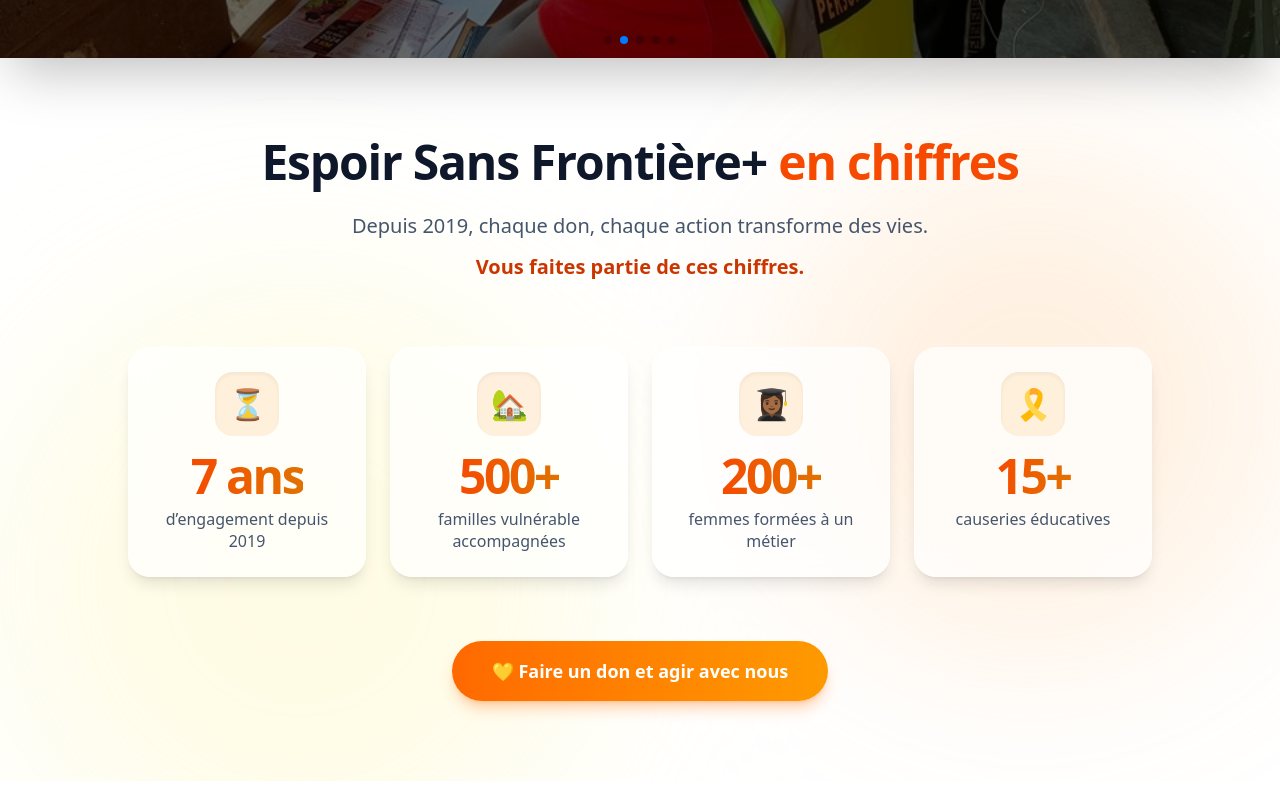
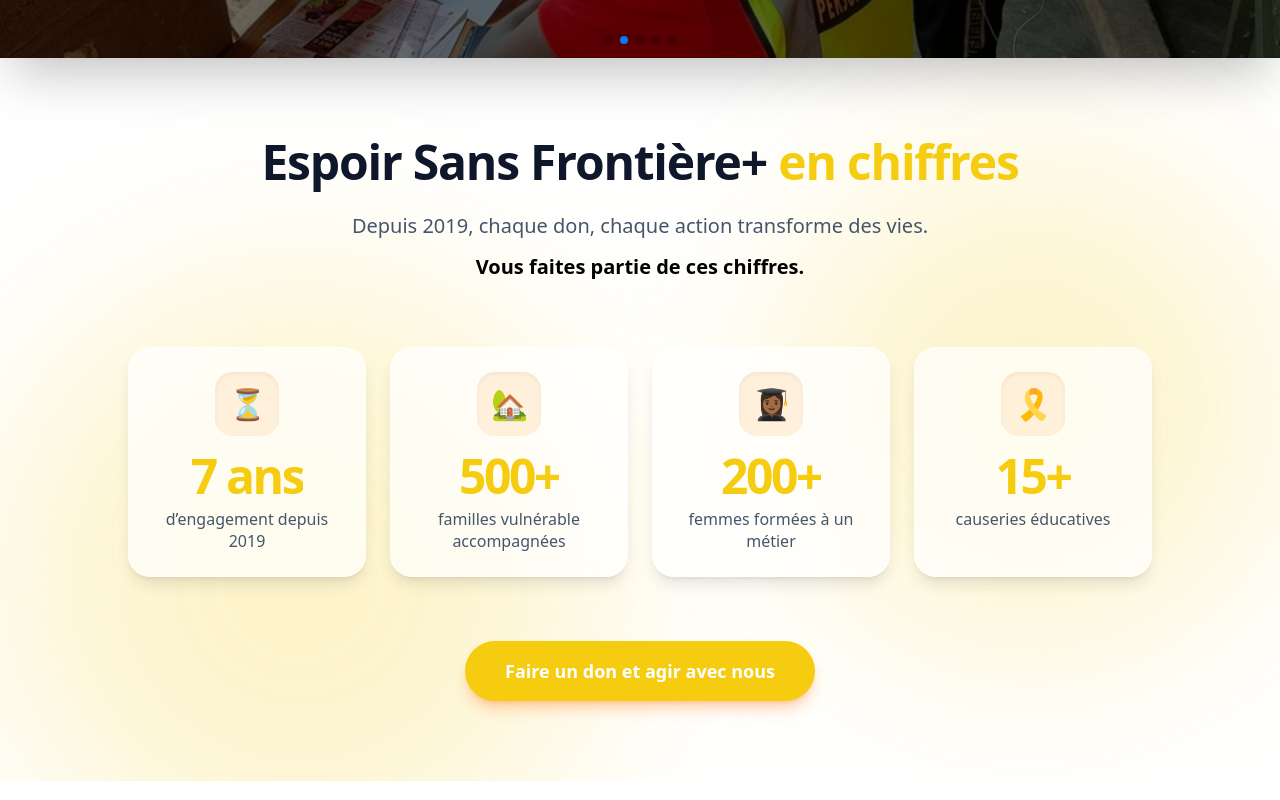
Before and after one commit to glish0/aesfplus, a Next.js app: page /fr in a window 1280 px wide. Shown: the part 640-1440 px from the top of the page. Built offline with nearby package versions, Linux system fonts and the light colour scheme.

Commit message:
style text changed

```diff
--- a/components/NumberSection.tsx
+++ b/components/NumberSection.tsx
@@ -50,8 +50,8 @@ const StatsSection = ({ dict }: { dict: StatsDict }) => {
                 style={{ y: backgroundY }}
                 className="absolute inset-0 opacity-30 pointer-events-none"
             >
-                <div className="absolute top-0 right-0 w-[500px] h-[500px] bg-orange-300 rounded-full mix-blend-multiply filter blur-[100px] opacity-70" />
-                <div className="absolute bottom-0 left-0 w-[600px] h-[600px] bg-yellow-200 rounded-full mix-blend-multiply filter blur-[100px] opacity-70" />
+                <div className="absolute top-0 right-0 w-[500px] h-[500px] bg-[#f5cc10] rounded-full mix-blend-multiply filter blur-[100px] opacity-70" />
+                <div className="absolute bottom-0 left-0 w-[600px] h-[600px] bg-[#f5cc10] rounded-full mix-blend-multiply filter blur-[100px] opacity-70" />
             </motion.div>
 
             <div className="relative max-w-7xl lg:max-w-5xl mx-auto z-10">
@@ -63,7 +63,7 @@ const StatsSection = ({ dict }: { dict: StatsDict }) => {
                         transition={{ duration: 0.6 }}
                         className="text-4xl md:text-5xl font-extrabold text-slate-900 mb-6 tracking-tight"
                     >
-                        {dict.title} <span className="text-orange-600">{dict.title_suffix}</span>
+                        {dict.title} <span className="text-[#f5cc10]">{dict.title_suffix}</span>
                     </motion.h2>
 
                     <motion.div
@@ -73,7 +73,7 @@ const StatsSection = ({ dict }: { dict: StatsDict }) => {
                         className="text-lg md:text-xl text-slate-600 max-w-3xl mx-auto leading-relaxed"
                     >
                         <p>{dict.description_1}</p>
-                        <p className="font-semibold text-orange-700 mt-2">{dict.description_2}</p>
+                        <p className="font-bold text-black mt-2">{dict.description_2}</p>
                     </motion.div>
                 </div>
 
@@ -98,7 +98,7 @@ const StatsSection = ({ dict }: { dict: StatsDict }) => {
                                         duration={3}
                                         suffix={stat.suffix}
                                         separator=" "
-                                        className="bg-clip-text text-transparent bg-gradient-to-r from-orange-600 to-amber-600"
+                                        className="bg-clip-text text-transparent bg-[#f5cc10]"
                                     />
                                 ) : (
                                     <span className="text-slate-200">0</span>
@@ -117,10 +117,10 @@ const StatsSection = ({ dict }: { dict: StatsDict }) => {
                     className="text-center mt-16"
                 >
                     <Link
-                        href="/don"
-                        className="inline-flex items-center justify-center bg-gradient-to-r from-orange-500 to-amber-500 hover:from-orange-600 hover:to-amber-600 text-white font-bold text-lg px-10 py-4 rounded-full shadow-lg shadow-orange-500/30 transition-all duration-300 hover:scale-105 transform hover:shadow-orange-500/50"
+                        href="/faire-un-don"
+                        className="inline-flex items-center justify-center bg-[#f5cc10]  hover:from-orange-600 hover:to-amber-600 text-white font-extrabold text-lg px-10 py-4 rounded-full shadow-lg shadow-orange-500/30 transition-all duration-300 hover:scale-105 transform hover:shadow-orange-500/50"
                     >
-                        💛 {dict.cta}
+                        {dict.cta}
                     </Link>
                 </motion.div>
             </div>
```
